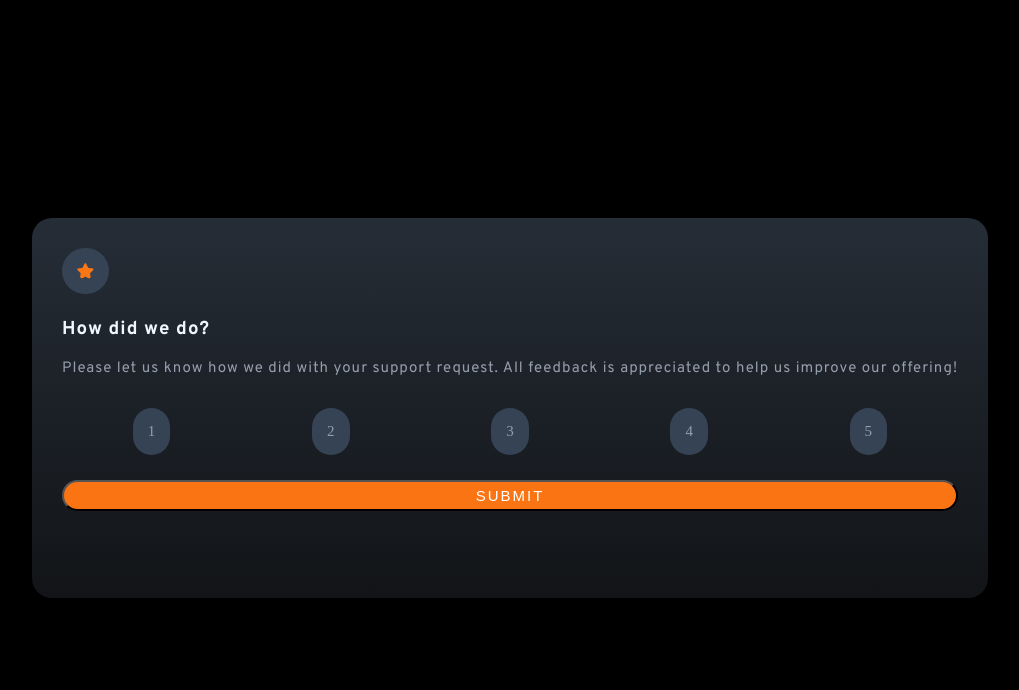
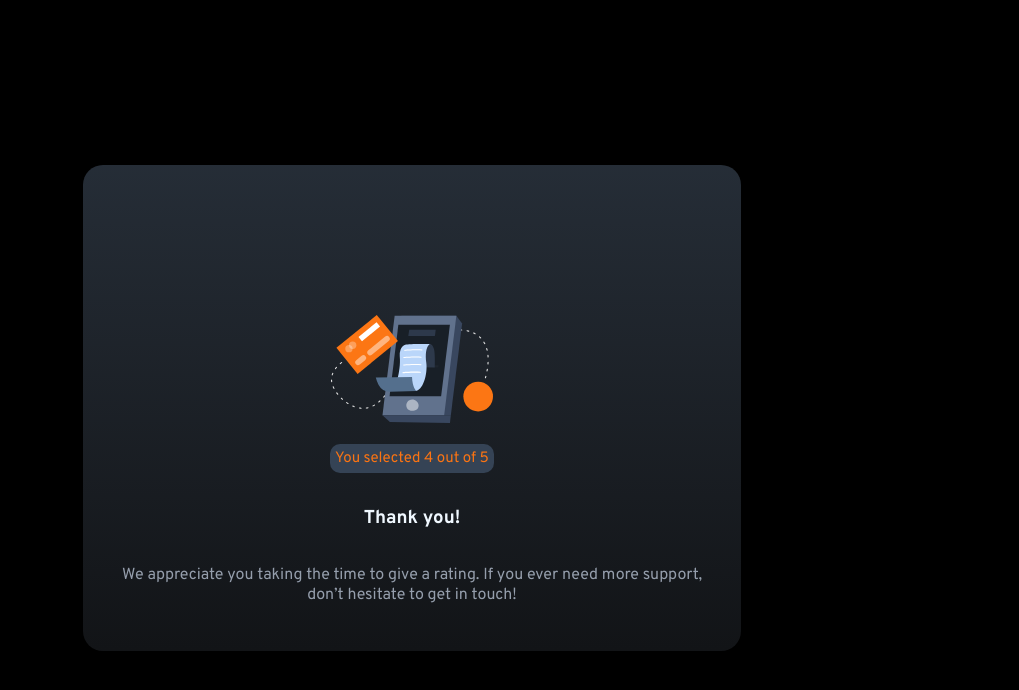
Before and after one commit to KeyurGK/interactive-rating-component-main, a plain HTML site: page index.html in a window 1280 px wide. Both pictures are taken after a click on the button "SUBMIT". Shown: the whole page, without its empty margins (138-1157 px from the left). Drawn offline with Linux system fonts and the light colour scheme.

Commit message:
added dom features

```diff
--- a/index.css
+++ b/index.css
@@ -11,13 +11,13 @@ body {
   height: 100vh;
   width: 100vw;
   display: flex;
-  flex-direction: column;
   justify-content: center;
   align-items: center;
+  overflow: hidden;
 }
 .container {
   background: linear-gradient(to bottom, hsl(213, 19%, 18%), hsl(216, 12%, 8%));
-  height: 40%;
+  height: 50%;
   width: 70%;
   border-radius: 20px;
   color: aliceblue;
@@ -40,7 +40,7 @@ body {
 }
 .container__rating {
   display: flex;
-  justify-content: space-around;
+  justify-content: space-between;
 }
 .container__rating > p {
   background-color: hsl(213, 23%, 27%);
@@ -48,6 +48,11 @@ body {
   padding: 15px;
   color: hsl(217, 12%, 63%);
   font-size: 15px;
+}
+.container__rating > p:hover {
+  background-color: hsl(25, 97%, 53%);
+  color: hsl(0, 0%, 100%);
+  cursor: pointer;
 }
 
 .container__submit {
@@ -66,3 +71,44 @@ body {
   letter-spacing: 2px;
   font-size: 15px;
 }
+
+.container__submit > button:hover {
+  color: hsl(25, 97%, 53%);
+  background-color: hsl(0, 0%, 100%);
+  cursor: pointer;
+}
+
+.thankyou_container {
+  background: linear-gradient(to bottom, hsl(213, 19%, 18%), hsl(216, 12%, 8%));
+  height: 50%;
+  width: 70%;
+  border-radius: 20px;
+  color: aliceblue;
+  padding: 30px;
+  font-family: "Overpass", sans-serif;
+  display: flex;
+  justify-content: center;
+  align-items: center;
+  flex-direction: column;
+}
+.thankyou_container_image {
+  margin-top: 20%;
+}
+.thankyou_container_image > img {
+  height: 80%;
+  width: 100%;
+}
+.thankyou_container_rating > p {
+  color: hsl(25, 97%, 53%);
+  background-color: hsl(213, 23%, 27%);
+  border-radius: 10px;
+  font-size: 15px;
+  padding: 5px;
+}
+.thankyou_container_message > p {
+  display: flex;
+  justify-content: center;
+  align-items: center;
+  text-align: center;
+  color: hsl(217, 12%, 63%);
+}
--- a/index.html
+++ b/index.html
@@ -12,7 +12,6 @@
       href="./images/favicon-32x32.png"
     />
     <link rel="stylesheet" href="index.css" />
-    <script src="script.js"></script>
     <title>Frontend Mentor | Interactive rating component</title>
 
     <!-- Feel free to remove these styles or customise in your own stylesheet 👍 -->
@@ -20,7 +19,7 @@
   </head>
   <body>
     <!-- Rating state start -->
-    <div class="container">
+    <div class="container" id="container">
       <div class="container__star">
         <img src="./images/icon-star.svg" />
       </div>
@@ -34,25 +33,20 @@
         </p>
       </div>
       <div class="container__rating">
-        <p>1</p>
-        <p>2</p>
-        <p>3</p>
-        <p>4</p>
-        <p>5</p>
+        <p id="rating_1">1</p>
+        <p id="rating_2">2</p>
+        <p id="rating_3">3</p>
+        <p id="rating_4">4</p>
+        <p id="rating_5">5</p>
       </div>
       <div class="container__submit">
-        <button>Submit</button>
+        <button id="container__submit__button">Submit</button>
       </div>
     </div>
 
     <!-- Rating state end -->
 
     <!-- Thank you state start -->
-    <!--
-    You selected -->
-    <!-- Add rating here -->
-    <!-- out of 5 Thank you! We appreciate you taking the time to give a rating. If
-    you ever need more support, don’t hesitate to get in touch! -->
 
     <!-- Thank you state end -->
 
@@ -62,5 +56,6 @@
         >Frontend Mentor</a
       >. Coded by <a href="#">Your Name Here</a>.
     </div> -->
+    <script src="script.js"></script>
   </body>
 </html>
--- a/script.js
+++ b/script.js
@@ -0,0 +1,24 @@
+const submitButton = document.getElementById("container__submit__button");
+const ratingContainer = document.getElementById("container");
+const sayThankYou = () => {
+  const thnakyouContainer = document.createElement("div");
+  thnakyouContainer.innerHTML = `<div class="thankyou_container" id="thankyou_container">
+  <div class="thankyou_container_image">
+    <img src="./images/illustration-thank-you.svg" />
+  </div>
+  <div class="thankyou_container_rating">
+    <p>You selected 4 out of 5</p>
+  </div>
+  <div class="thankyou_container_greet">
+    <h3>Thank you!</h3>
+  </div>
+  <div class="thankyou_container_message">
+    <p>
+      We appreciate you taking the time to give a rating. If you ever need
+      more support, don’t hesitate to get in touch!
+    </p>
+  </div>
+</div>`;
+  document.body.replaceChild(thnakyouContainer, ratingContainer);
+};
+submitButton.addEventListener("click", sayThankYou);
```
